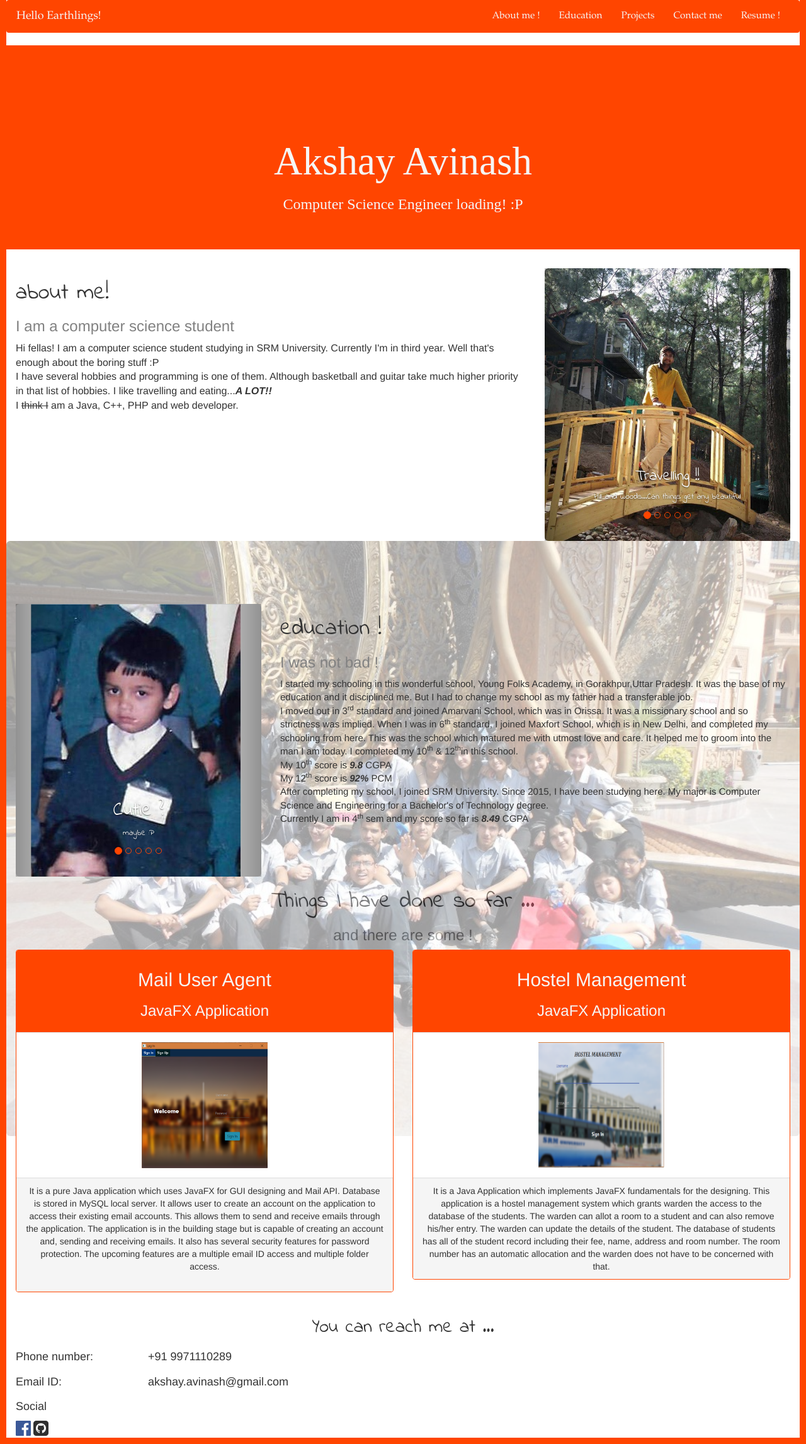
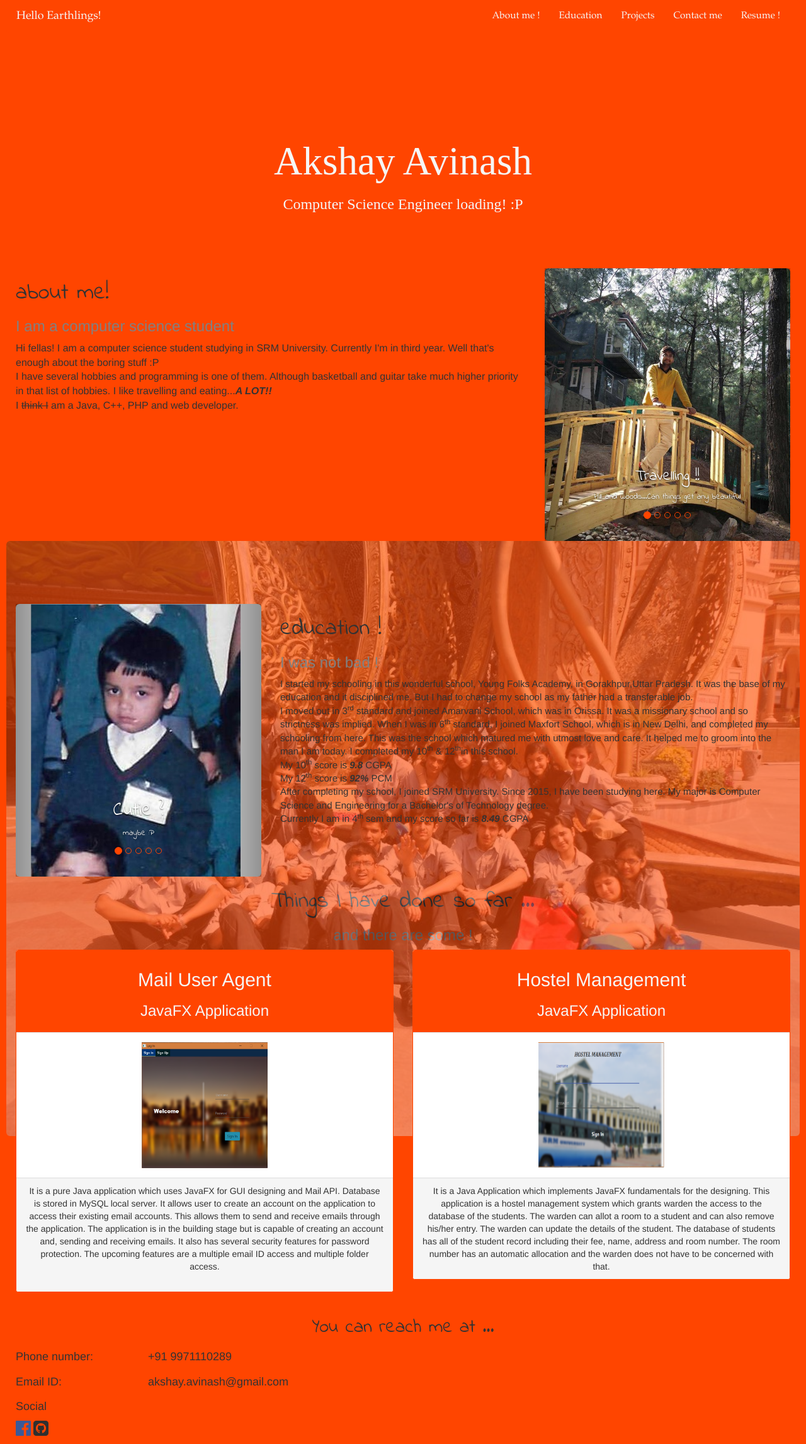
Before and after one commit to akshay11298/akshay11298.github.io, a PHP site: page / in a window 1280 px wide. Shown: the whole page at 63% size. Run offline with PHP 8.4, Linux system fonts and the light colour scheme; some libraries are stand-ins or nearby versions; some web fonts are replaced.

Commit message:
Update Akshay.css

```diff
--- a/CSS/Akshay.css
+++ b/CSS/Akshay.css
@@ -135,6 +135,7 @@ body{
     margin: 10px;
     transition: 1s opacity;
     margin-top: 0px !important;
+    background-color:orangered;
 }
 html{
     background-color: orangered;
```
